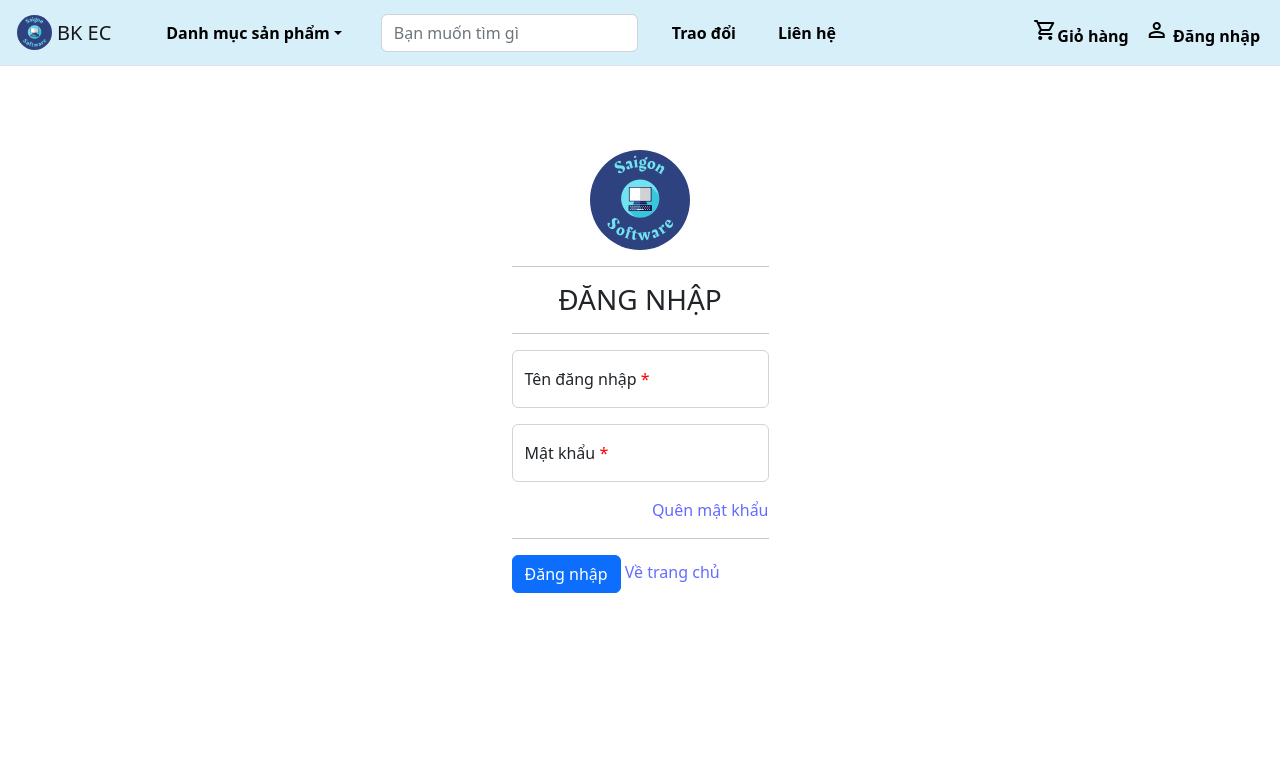
After one commit to PhucLe03/SaiGon-Software, a PHP site: page /login in a window 1280 px wide. The commit adds this page. Shown: the top 780 px of the page. Run offline with PHP 8.4, Linux system fonts and the light colour scheme; some libraries are stand-ins or nearby versions.

Commit message:
Login page

```diff
--- a/assets/global/global_nav.php
+++ b/assets/global/global_nav.php
@@ -20,9 +20,9 @@ $option = 0;
           <li class="nav-item dropdown">
             <a href="" class="dropdown-toggle phuc_nav_button phuc_nav" data-bs-toggle="dropdown">Danh mục sản phẩm<b class="caret"></b></a>
             <ul class="dropdown-menu ">
-              <li><a href="1" class="dropdown-item">link 1</a></li>
-              <li><a href="2" class="dropdown-item">link 2</a></li>
-              <li><a href="3" class="dropdown-item">link 3</a></li>
+              <li><a href="/1" class="dropdown-item">link 1</a></li>
+              <li><a href="/2" class="dropdown-item">link 2</a></li>
+              <li><a href="/3" class="dropdown-item">link 3</a></li>
             </ul>
           </li>
         </ul>
--- /dev/null
+++ b/login/index.php
@@ -0,0 +1,83 @@
+<!DOCTYPE html>
+<html lang="en">
+
+<head>
+    <meta charset="UTF-8">
+    <meta name="viewport" content="width=device-width, initial-scale=1.0">
+    <title>
+        <?php
+        $title = "BKEC - Đăng nhập";
+        include "../header.php";
+        ?>
+    </title>
+    <?php include "../assets/global/global_css.php"?>
+</head>
+
+<body>
+    <?php
+    include "../assets/global/global_nav.php";
+    ?>
+    <div class="container">
+        <div class="d-flex justify-content-center align-items-center flex-column">
+            <form class="login" method="post" action="login/process_login.php">
+
+                <div class="text-center">
+                    <img src="../assets/images/logo.png" width="100" alt="LOGO" style="border-radius: 50%;">
+                </div>
+                <hr/>
+                <h3 class="text-center">ĐĂNG NHẬP</h3>
+                <hr/>
+                <?php
+                // $err_stmt = $_GET['error'];
+                if (isset($_GET['error'])) { ?>
+                    <div class="alert alert-danger" role="alert">
+                        <?php
+                        $err_stmt = $_GET['error'];
+                        if ($err_stmt=="unp") {
+                            $err = "Tên đăng nhập và Mật khẩu không được để trống";
+                        }
+                        else if ($err_stmt=="u") {
+                            $err = "Tên đăng nhập không được trống";
+                        }
+                        else if ($err_stmt=="p") {
+                            $err = "Mật khẩu không được để trống";
+                        }
+                        else if ($err_stmt=="w") {
+                            $err = "Tên đăng nhập hoặc mật khẩu sai";
+                        }
+                        else {
+                            $err = "Đã có lỗi xảy ra";
+                        }
+                        // echo $err;
+                        ?>
+                        <?= $err ?>
+                    </div>
+                <?php } ?>
+                <div class="form-floating mb-3">
+                    <input type="text" class="form-control" name="uname" placeholder="">
+                    <label class="form-label">Tên đăng nhập <span style="color: red;">*</span></label>
+                </div>
+
+                <div class="form-floating mb-3">
+                    <input type="password" class="form-control" name="pass" placeholder="">
+                    <label class="form-label">Mật khẩu <span style="color: red;">*</span></label>
+                </div>
+
+                <div class="text-end">
+                    <a href="login/quenmk.php">Quên mật khẩu</a>
+                </div>
+
+                <hr/>
+                <button type="submit" class="btn btn-primary">Đăng nhập</button>
+                <a href="index.php" class="text-decoration-none">Về trang chủ</a>
+            </form>
+
+            <br /><br />
+            <div class="container"></div>
+
+        </div>
+        </div>
+
+</body>
+
+</html>
```
Also changed, not shown: login/process_login.php (added).
